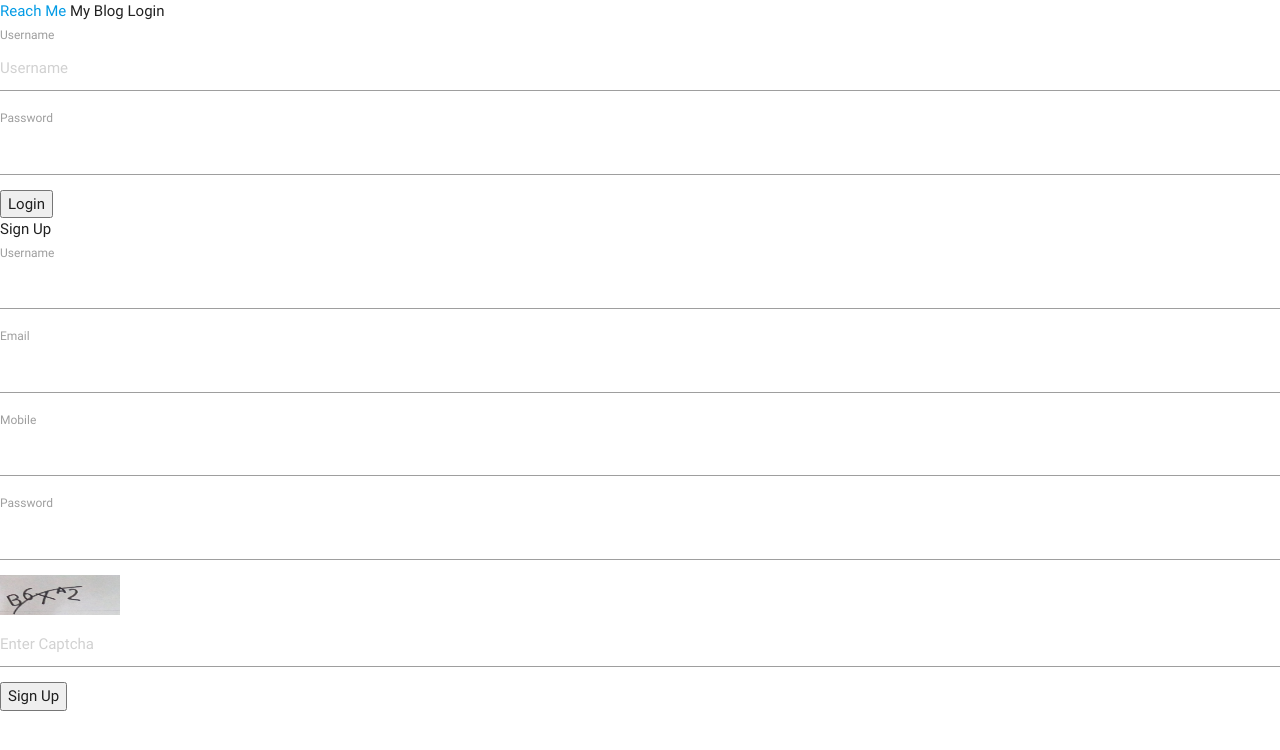
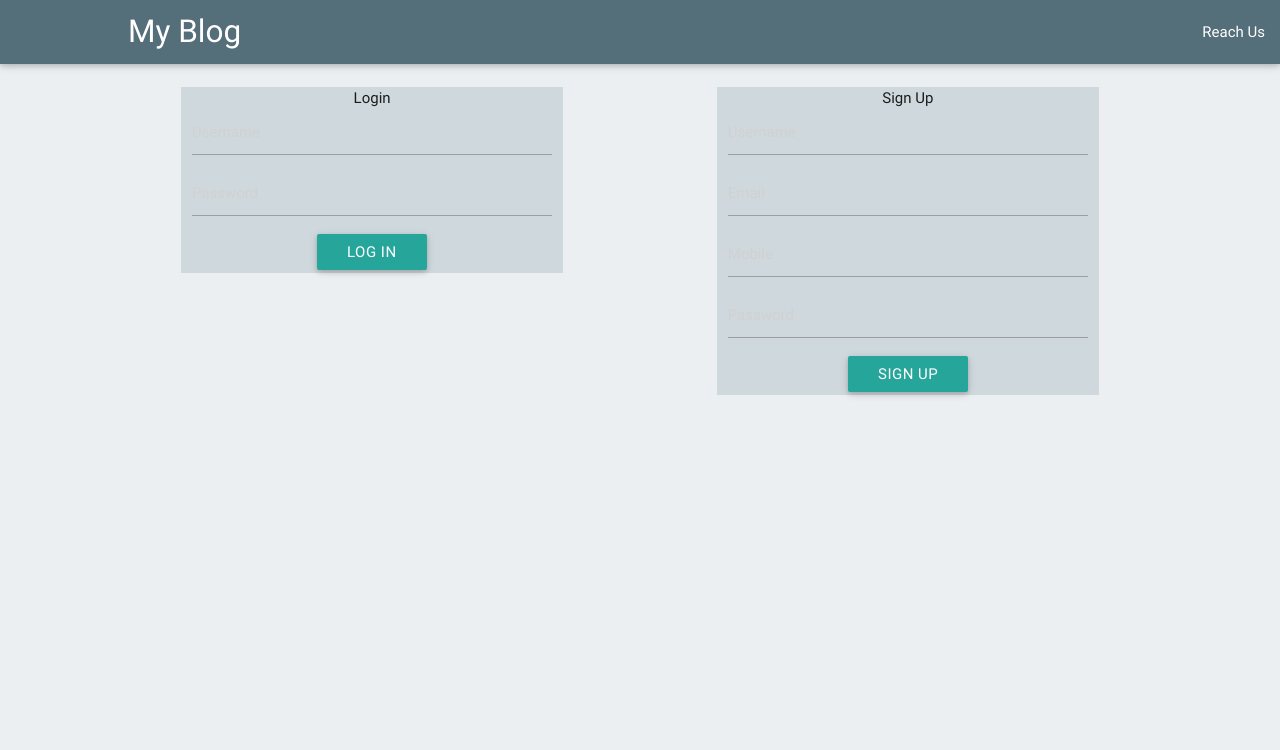
Before and after one commit to CODEHIMANSHU/blog, a PHP site: page / in a window 1280 px wide. Shown: the top 750 px of the page. Run offline with PHP 8.4, Linux system fonts and the light colour scheme; data that the repository does not hold is empty; some libraries are stand-ins or nearby versions.

Commit message:
Frontend Started

```diff
--- a/index.php
+++ b/index.php
@@ -11,9 +11,8 @@
       Blog
     </title>
   </head>
-  <body>
-    <header>
-      <a href="ReachMe.php">Reach Me</a>
+  <body class="blue-grey lighten-5">
+     <!--Checking Database Access and login status-->
     <?php
       session_start();
       $link=mysql_connect('localhost','root','') or die(mysql_error());
@@ -27,15 +26,28 @@
       if($_SESSION['login_status2']==true)
         header("Location:admin.php");
     ?>
-      My Blog
+    <header>
+      <!--navbar-->
+      <nav class="blue-grey darken-1">
+        <div class="nav-wrapper">
+          <a class="brand-logo" href="index.php" style="padding-left:10%;">My Blog</a>
+          <ul id="nav-mobile" class="right hide-on-med-and-down">
+            <li><a href="ReachMe.php">Reach Us</a></li>
+          </ul>
+        </div>
+      </nav>
+    </header>
+    <section>
+    <br>
+      <div class="container">
+        <div class="row ">
+          <div class="col s5 center blue-grey lighten-4">
             <!--login-->
             Login
             <form action="" method="post">
-        <label>Username</label>
               <input placeholder="Username" type="text" name="name" required>
-        <label>Password</label>
-        <input type="password" name="password" required>
-        <button type="submit" name="login" value="Login">Login</button>
+              <input placeholder="Password" type="password" name="password" required>
+              <button type="submit" name="login" style="visibility: hidden;"><a class="waves-effect waves-light btn" style="visibility: visible;">Log In</a></button>
             </form>
             <?php
             if(isset($_POST["login"]))
@@ -65,22 +77,19 @@
               }
             }
             ?>
+          </div>
+          <div class="col s2">
+            &nbsp;
+          </div>
+          <div class="col s5 center blue-grey lighten-4">
             <!--signup-->
             Sign Up
             <form action="" method="post">
-        <label>Username</label>
-        <input type="text" name="name" required>
-        <label>Email</label>
-        <input type="email" name="email" required>
-        <label>Mobile</label>
-        <input type="number" name="mobile" required>
-        <label>Password</label>
-        <input type="password" name="password" required>
-        <?php $pic=3;
-          echo "<img src=img/captcha/$pic.jpg height=40px width=120px>";
-        ?>
-        <input type="text" name="captcha" placeholder="Enter Captcha" required>
-        <button type="submit" name="signup" value="Signup">Sign Up</button>
+              <input placeholder="Username" type="text" name="name" required>
+              <input placeholder="Email" type="email" name="email" required>
+              <input placeholder="Mobile" type="number" name="mobile" required>
+              <input placeholder="Password" type="password" name="password" required>
+              <button type="submit" name="signup" value="Signup" style="visibility: hidden;"><a class="waves-effect waves-light btn" style="visibility: visible;">Sign Up</a></button>
             </form>
             <?php
               if(isset($_POST["signup"]))
@@ -92,16 +101,9 @@
                 $result1=mysql_query("SELECT * FROM user WHERE username='$name'",$link);
                 $result2=mysql_query("SELECT * FROM user WHERE email='$email'",$link);
                 $result3=mysql_query("SELECT * FROM admin WHERE name='$name'",$link);
-          $result4=mysql_query("SELECT * FROM captcha WHERE id='$pic'",$link);
                 $count1=mysql_num_rows($result1);
                 $count2=mysql_num_rows($result2);
                 $count3=mysql_num_rows($result3);
-          $code=1;
-          if(mysql_num_rows($result4))
-          {
-            $code=mysql_fetch_assoc($result4);
-            $code=$code["code"];
-          }
                 if($count1)
                 {
                   echo "Username already exists";
@@ -117,11 +119,6 @@
                       echo "Username already exists";
                     }
                     else
-                if($code!=$_POST["captcha"])
-                {
-                  echo "Wrong Captcha";
-                }
-                else
                       {
                         $result=mysql_query("INSERT INTO user VALUES ('$name','$password','$mobile','$email')",$link) or die(mysql_error());
                         if($result)
@@ -129,8 +126,10 @@
                       }
               }
             ?>
-    </header>
-    <section>
+          </div>
+        </div>
+      </div>
+      <div class="container">
         <?php
           $posts=mysql_query("SELECT * FROM post ORDER BY date DESC") or die(mysql_error());
           $postcount=mysql_num_rows($posts);
@@ -157,37 +156,53 @@
           $posts=mysql_query("SELECT * FROM post ORDER BY date DESC LIMIT $startpost, $postperpage") or die(mysql_error());
           while($post=mysql_fetch_assoc($posts)):
         ?>
-      <div>
+        <?php $id=$post["id"]; ?>
+        <a href="post.php?id=<?php echo $id; ?>">
+          <div class=row>
+            <div class="card blue-grey darken-1">
+              <div class="card-content white-text">
+                <span class="card-title"><?php echo $post["heading"]; ?></span>
+                <p><?php $content=substr($post["content"],0,100); echo $content; ?>...</p>
+              </div>
+              <div class="card-action">
+                <a><?php echo $post["auther"]; ?></a>
+                <a><?php echo $post["date"]; ?></a>
+                <a><?php echo $post["time"]; ?></a>
+                <a><?php echo $post["likes"]; ?></a>
+              </div>
               <?php
-            $id=$post["id"];
-            echo "<a href=post.php?id=$id>";
-            echo "Author: ", $post["auther"];
-            echo " Date: ", $post["date"];
-            echo " Time: ", $post["time"];
-            echo " Heading: ", $post["heading"];
-            $content=substr($post["content"],0,100);
-            echo " Content: ", $content, "...";
-            echo " Likes: ", $post["likes"], "<br>";
                 $comments=mysql_query("SELECT * FROM comments WHERE id='$id' LIMIT 2") or die(mysql_error());
                 $count=mysql_num_rows($comments);
-            if($count)
-              echo " Comments: ";
+                if($count):
+              ?>
+
+              <div class="card-action">
+                <a>
+                  <?php echo " Comments: ";
                     while($comment=mysql_fetch_assoc($comments))
                     {
                       echo "User: ", $comment["username"];
                       echo " ", $comment["comment"], " ";
                     }
-            echo "<br><br>";
-            echo "</a>"
+                    endif;
                   ?>
+                </a>
               </div>
+            </div>
+          </div>
+        </a>
+        <?php endwhile; ?>
+      </div>
+      <br>
+      <div class="center">
         <?php
-        endwhile;
           if($curpage>0)
             echo "<a href='index.php?p=$previous'>Previous</a>";
+          echo "&nbsp;";
           if($curpage<$pagecount-1)
             echo "<a href='index.php?p=$next'>Next</a>";
         ?>
+      </div>
     </section>
     <footer>
 
```
Lines whose indentation alone changed are shown as unchanged.
